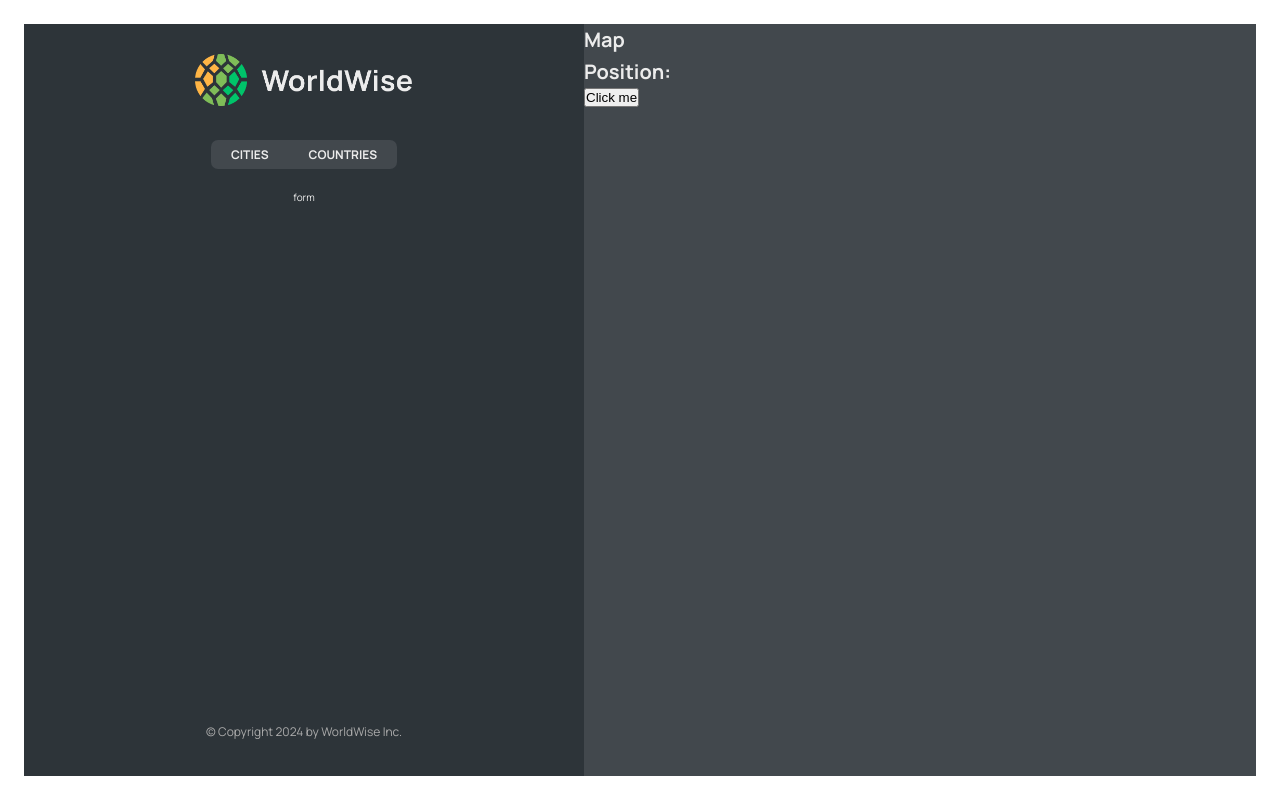
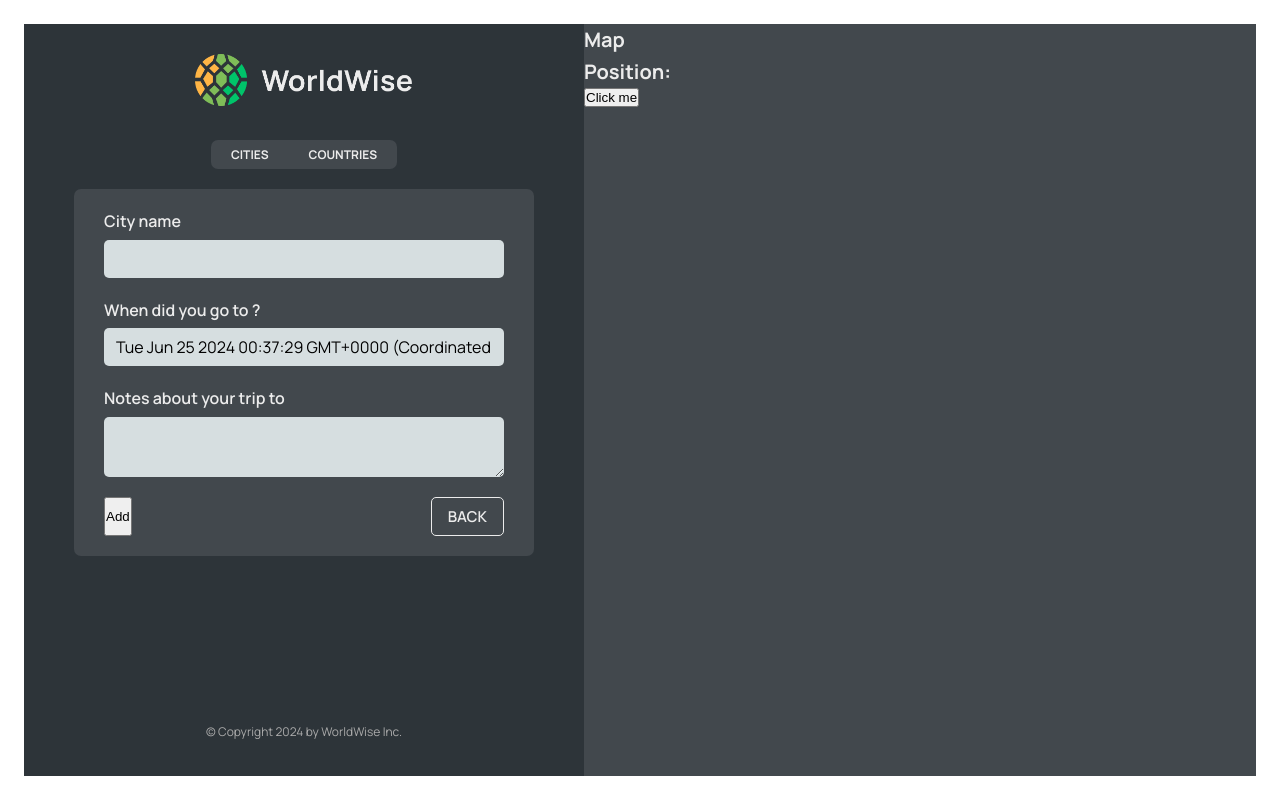
Before and after one commit to hanzlasaadi/worldwise, a React (Vite) app: page /app/form in a window 1280 px wide. Built offline with nearby package versions, Linux system fonts and the light colour scheme; data requests are answered from the project's data file.

Commit message:
feat: Form component and route to form with useNavigate

```diff
--- a/src/App.jsx
+++ b/src/App.jsx
@@ -9,6 +9,7 @@
 import { useEffect, useState } from "react";
 import CountryList from "./components/CountryList";
 import City from "./components/City";
+import Form from "./components/Form";
 
 const BASE_URL = "http://127.0.0.1:6969";
 
@@ -53,7 +54,7 @@
             path="countries"
             element={<CountryList cities={cities} isLoading={isLoading} />}
           />
-          <Route path="form" element={<p>form</p>} />
+          <Route path="form" element={<Form />} />
         </Route>
         <Route path="/login" element={<Login />} />
         <Route path="*" element={<PageNotFound />} />
--- /dev/null
+++ b/src/components/Button.jsx
@@ -0,0 +1,18 @@
+import PropTypes from "prop-types";
+import styles from "./Button.module.css";
+
+function Button({ children = null, onClick, type }) {
+  return (
+    <button onClick={onClick} className={`${styles.btn} ${styles[type]}`}>
+      {children}
+    </button>
+  );
+}
+
+Button.propTypes = {
+  children: PropTypes.node.isRequired,
+  onClick: PropTypes.func.isRequired,
+  type: PropTypes.string.isRequired,
+};
+
+export default Button;
--- /dev/null
+++ b/src/components/Button.module.css
@@ -0,0 +1,35 @@
+.btn {
+  color: inherit;
+  text-transform: uppercase;
+  padding: 0.8rem 1.6rem;
+  font-family: inherit;
+  font-size: 1.5rem;
+  border: none;
+  border-radius: 5px;
+  cursor: pointer;
+}
+
+.primary {
+  font-weight: 700;
+  background-color: var(--color-brand--2);
+  color: var(--color-dark--1);
+}
+
+.back {
+  font-weight: 600;
+  background: none;
+  border: 1px solid currentColor;
+}
+
+.position {
+  font-weight: 700;
+  position: absolute;
+  z-index: 1000;
+  font-size: 1.4rem;
+  bottom: 4rem;
+  left: 50%;
+  transform: translateX(-50%);
+  background-color: var(--color-brand--2);
+  color: var(--color-dark--1);
+  box-shadow: 0 0.4rem 1.2rem rgba(36, 42, 46, 0.16);
+}
--- a/src/components/City.jsx
+++ b/src/components/City.jsx
@@ -1,3 +1,5 @@
+import { useNavigate } from "react-router-dom";
+import Button from "./Button";
 import styles from "./City.module.css";
 
 const formatDate = (date) =>
@@ -9,6 +11,8 @@
   }).format(new Date(date));
 
 function City() {
+  const navigate = useNavigate();
+
   // TEMP DATA
   const currentCity = {
     cityName: "Lisbon",
@@ -51,7 +55,17 @@
         </a>
       </div>
 
-      <div>{/* <ButtonBack /> */}</div>
+      <div>
+        <Button
+          onClick={(e) => {
+            e.preventDefault();
+            navigate(-1);
+          }}
+          type="back"
+        >
+          Go Back
+        </Button>
+      </div>
     </div>
   );
 }
--- /dev/null
+++ b/src/components/Form.jsx
@@ -0,0 +1,71 @@
+// "https://api.bigdatacloud.net/data/reverse-geocode-client?latitude=0&longitude=0"
+
+import { useState } from "react";
+
+import styles from "./Form.module.css";
+import Button from "./Button";
+import { useNavigate } from "react-router-dom";
+
+// export function convertToEmoji(countryCode) {
+//   const codePoints = countryCode
+//     .toUpperCase()
+//     .split("")
+//     .map((char) => 127397 + char.charCodeAt());
+//   return String.fromCodePoint(...codePoints);
+// }
+
+function Form() {
+  const navigate = useNavigate();
+
+  const [cityName, setCityName] = useState("");
+  // const [country, setCountry] = useState("");
+  const [date, setDate] = useState(new Date());
+  const [notes, setNotes] = useState("");
+
+  return (
+    <form className={styles.form}>
+      <div className={styles.row}>
+        <label htmlFor="cityName">City name</label>
+        <input
+          id="cityName"
+          onChange={(e) => setCityName(e.target.value)}
+          value={cityName}
+        />
+        {/* <span className={styles.flag}>{emoji}</span> */}
+      </div>
+
+      <div className={styles.row}>
+        <label htmlFor="date">When did you go to {cityName}?</label>
+        <input
+          id="date"
+          onChange={(e) => setDate(e.target.value)}
+          value={date}
+        />
+      </div>
+
+      <div className={styles.row}>
+        <label htmlFor="notes">Notes about your trip to {cityName}</label>
+        <textarea
+          id="notes"
+          onChange={(e) => setNotes(e.target.value)}
+          value={notes}
+        />
+      </div>
+
+      <div className={styles.buttons}>
+        <button>Add</button>
+        <Button
+          type="back"
+          onClick={(e) => {
+            e.preventDefault();
+            navigate(-1);
+          }}
+        >
+          Back
+        </Button>
+      </div>
+    </form>
+  );
+}
+
+export default Form;
--- /dev/null
+++ b/src/components/Form.module.css
@@ -0,0 +1,44 @@
+.form {
+  background-color: var(--color-dark--2);
+  border-radius: 7px;
+  padding: 2rem 3rem;
+  width: 100%;
+  display: flex;
+  flex-direction: column;
+  gap: 2rem;
+}
+
+.row {
+  display: flex;
+  flex-direction: column;
+  gap: 0.5rem;
+  position: relative;
+}
+
+.buttons {
+  display: flex;
+  justify-content: space-between;
+}
+
+.flag {
+  position: absolute;
+  right: 1rem;
+  top: 2.7rem;
+  font-size: 2.8rem;
+}
+
+.form.loading {
+  opacity: 0.3;
+}
+
+.form.loading button {
+  pointer-events: none;
+  background-color: var(--color-light--1);
+  border: 1px solid var(--color-light--1);
+  color: var(--color-dark--0);
+}
+
+:global(.react-datepicker) {
+  font-family: inherit;
+  font-size: 1.2rem;
+}
--- a/src/components/Map.jsx
+++ b/src/components/Map.jsx
@@ -1,11 +1,12 @@
-import { useSearchParams } from "react-router-dom";
+import { useNavigate, useSearchParams } from "react-router-dom";
 import styles from "./Map.module.css";
 
 function Map() {
   const [searchParams, setSearchParams] = useSearchParams();
+  const nav = useNavigate();
 
   return (
-    <div className={styles.mapContainer}>
+    <div className={styles.mapContainer} onClick={() => nav("form")}>
       <h1>Map</h1>
       <h1>
         Position: {searchParams.get("lat")} {searchParams.get("lng")}
```
